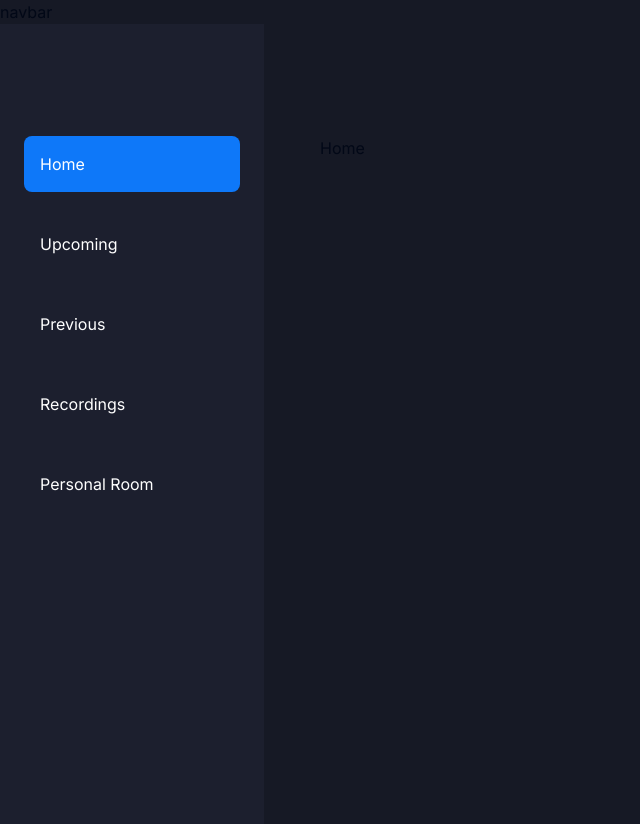
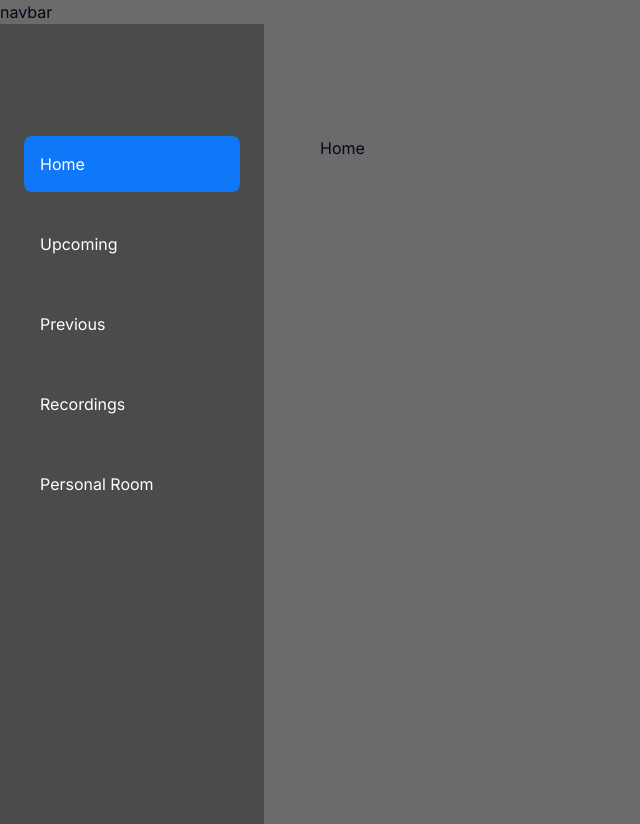
Before and after one commit to TajwarSaiyeed/tajmeet, a Next.js app: page / in a window 1280 px wide. Shown: the whole page, without its empty margins (0-640 px from the left). Built offline with nearby package versions, Linux system fonts and the light colour scheme.

Commit message:
chore: tailwind.config.ts color update

```diff
--- a/tailwind.config.ts
+++ b/tailwind.config.ts
@@ -20,8 +20,8 @@ const config = {
         extend: {
             colors: {
                 dark: {
-                    1: "#1C1F2E",
-                    2: "#161925"
+                    1: "#4b4b4b",
+                    2: "#6b6b6b"
                 },
                 blue: {
                     1: '#0E78F9',
```
